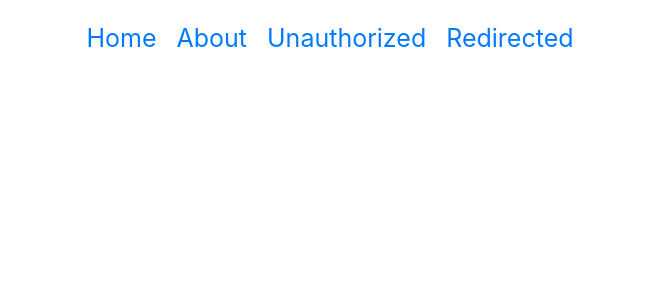
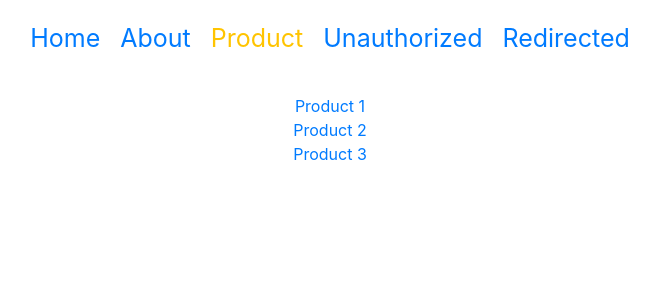
Before and after one commit to minhlexuan1909/demo-reactjs, a React (Create React App) app: page /product in a window 1280 px wide. Shown: the top 300 px of the page, without its empty margins (310-969 px from the left). Built offline with nearby package versions, Linux system fonts and the light colour scheme.

Commit message:
add param example

```diff
--- a/src/App.js
+++ b/src/App.js
@@ -1,10 +1,14 @@
+import "./App.css";
+
 import React from "react";
 import { BrowserRouter, NavLink, Route, Switch } from "react-router-dom";
+
+import AboutPage from "./components/AboutPage";
 import HomePage from "./components/HomePage";
-import AboutPage from "./components/AboutPage";
+import ProductDetailPage from "./components/ProductDetailPage";
+import ProductPage from "./components/ProductPage";
+import RedirectedPage from "./components/RedirectedPage";
 import UnauthorizedPage from "./components/UnauthorizedPage";
-import RedirectedPage from "./components/RedirectedPage";
-import "./App.css";
 
 function App() {
   return (
@@ -19,6 +23,11 @@ function App() {
           <li className="header-item">
             <NavLink exact to="/about" activeClassName="active-header-item">
               About
+            </NavLink>
+          </li>
+          <li className="header-item">
+            <NavLink exact to="/product" activeClassName="active-header-item">
+              Product
             </NavLink>
           </li>
           <li className="header-item">
@@ -48,6 +57,12 @@ function App() {
           <Route exact path="/about">
             <AboutPage />
           </Route>
+          <Route exact path="/product">
+            <ProductPage />
+          </Route>
+          <Route exact path="/product/:id">
+            <ProductDetailPage />
+          </Route>
           <Route exact path="/unauthorized">
             <UnauthorizedPage />
           </Route>
--- /dev/null
+++ b/src/components/ProductDetailPage.jsx
@@ -0,0 +1,9 @@
+import React from "react";
+import { useParams } from "react-router";
+
+const ProductDetailPage = () => {
+  const { id } = useParams();
+  return <div>Đây là Product ID: {id}</div>;
+};
+
+export default ProductDetailPage;
--- /dev/null
+++ b/src/components/ProductPage.jsx
@@ -0,0 +1,14 @@
+import React from "react";
+import { Link } from "react-router-dom";
+
+const ProductPage = () => {
+  return (
+    <div style={{ display: "flex", flexDirection: "column" }}>
+      <Link to="/product/1">Product 1</Link>
+      <Link to="/product/2">Product 2</Link>
+      <Link to="/product/3">Product 3</Link>
+    </div>
+  );
+};
+
+export default ProductPage;
```
Also changed, not shown: 1 other file (tests, documents, lock files or other folders).
